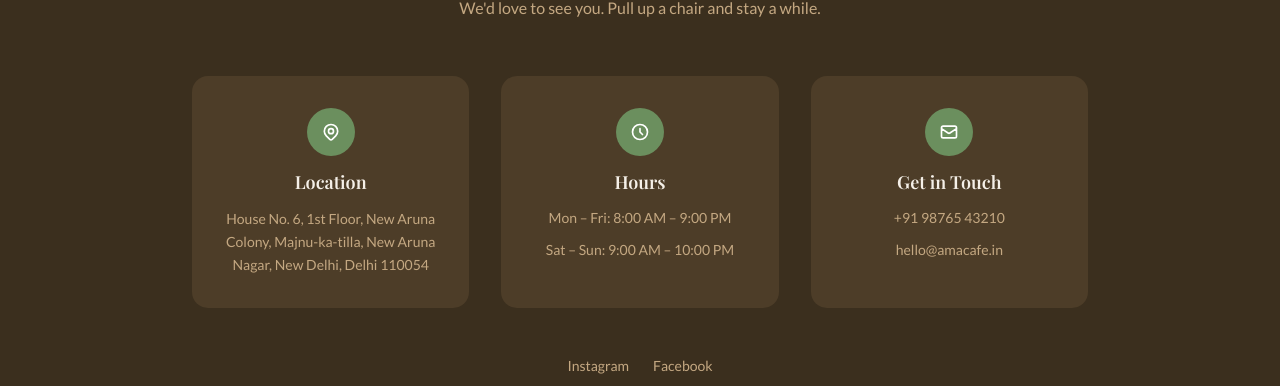
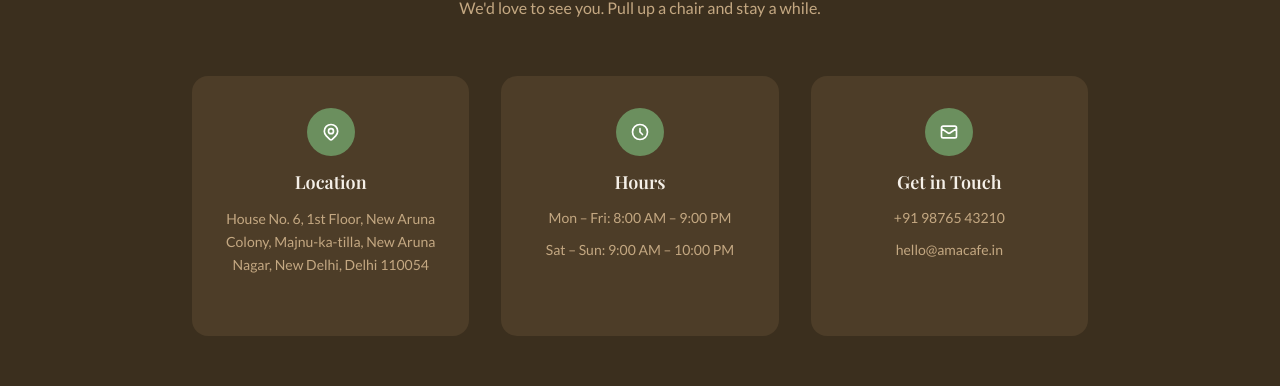
Before and after one commit to sradha010/orchids-caf--commerce-platform, a Next.js app: page / in a window 1280 px wide. Shown: the part 2489-2875 px from the top of the page. Built offline with nearby package versions, Linux system fonts and the light colour scheme.

Commit message:
advance  location feature

```diff
--- a/src/components/sections/Contact.tsx
+++ b/src/components/sections/Contact.tsx
@@ -1,6 +1,9 @@
 import { SITE_CONFIG } from "@/constants";
 
 export function Contact() {
+  // We encode the address to make sure spaces and special characters work in a URL
+  const googleMapsUrl = `https://www.google.com/maps/search/?api=1&query=${encodeURIComponent(SITE_CONFIG.address)}`;
+
   return (
     <section id="contact" className="py-24 md:py-32 bg-[#3b2f1e]">
       <div className="container px-4 md:px-6 mx-auto">
@@ -17,9 +20,14 @@ export function Contact() {
         </div>
 
         <div className="grid grid-cols-1 md:grid-cols-3 gap-8 max-w-4xl mx-auto">
-          {/* Address */}
-          <div className="bg-[#4d3d28] rounded-2xl p-8 text-center space-y-3">
-            <div className="w-12 h-12 bg-[#6b8f5e] rounded-full flex items-center justify-center mx-auto">
+          {/* Address - Now Clickable! */}
+          <a
+            href={googleMapsUrl}
+            target="_blank"
+            rel="noopener noreferrer"
+            className="group bg-[#4d3d28] rounded-2xl p-8 text-center space-y-3 transition-all hover:bg-[#5a4830] hover:scale-[1.02] active:scale-[0.98] cursor-pointer"
+          >
+            <div className="w-12 h-12 bg-[#6b8f5e] rounded-full flex items-center justify-center mx-auto group-hover:bg-[#7ba36c] transition-colors">
               <svg xmlns="http://www.w3.org/2000/svg" className="w-5 h-5 text-white" fill="none" viewBox="0 0 24 24" stroke="currentColor">
                 <path strokeLinecap="round" strokeLinejoin="round" strokeWidth={2} d="M17.657 16.657L13.414 20.9a1.998 1.998 0 01-2.827 0l-4.244-4.243a8 8 0 1111.314 0z" />
                 <path strokeLinecap="round" strokeLinejoin="round" strokeWidth={2} d="M15 11a3 3 0 11-6 0 3 3 0 016 0z" />
@@ -27,9 +35,12 @@ export function Contact() {
             </div>
             <h3 className="font-semibold text-[#f5f0e8] font-serif text-lg">Location</h3>
             <p className="text-[#c4a882] text-sm leading-relaxed">{SITE_CONFIG.address}</p>
-          </div>
+            <p className="text-[#6b8f5e] text-xs font-bold uppercase mt-2 opacity-0 group-hover:opacity-100 transition-opacity">
+              Get Directions →
+            </p>
+          </a>
 
-          {/* Hours */}
+          {/* Hours (Remains the same) */}
           <div className="bg-[#4d3d28] rounded-2xl p-8 text-center space-y-3">
             <div className="w-12 h-12 bg-[#6b8f5e] rounded-full flex items-center justify-center mx-auto">
               <svg xmlns="http://www.w3.org/2000/svg" className="w-5 h-5 text-white" fill="none" viewBox="0 0 24 24" stroke="currentColor">
@@ -41,7 +52,7 @@ export function Contact() {
             <p className="text-[#c4a882] text-sm">{SITE_CONFIG.hours.weekends}</p>
           </div>
 
-          {/* Contact */}
+          {/* Contact - Clickable Phone & Email */}
           <div className="bg-[#4d3d28] rounded-2xl p-8 text-center space-y-3">
             <div className="w-12 h-12 bg-[#6b8f5e] rounded-full flex items-center justify-center mx-auto">
               <svg xmlns="http://www.w3.org/2000/svg" className="w-5 h-5 text-white" fill="none" viewBox="0 0 24 24" stroke="currentColor">
@@ -49,8 +60,8 @@ export function Contact() {
               </svg>
             </div>
             <h3 className="font-semibold text-[#f5f0e8] font-serif text-lg">Get in Touch</h3>
-            <p className="text-[#c4a882] text-sm">{SITE_CONFIG.phone}</p>
-            <p className="text-[#c4a882] text-sm">{SITE_CONFIG.email}</p>
+            <a href={`tel:${SITE_CONFIG.phone}`} className="block text-[#c4a882] text-sm hover:text-white transition-colors">{SITE_CONFIG.phone}</a>
+            <a href={`mailto:${SITE_CONFIG.email}`} className="block text-[#c4a882] text-sm hover:text-white transition-colors">{SITE_CONFIG.email}</a>
           </div>
         </div>
 
```
